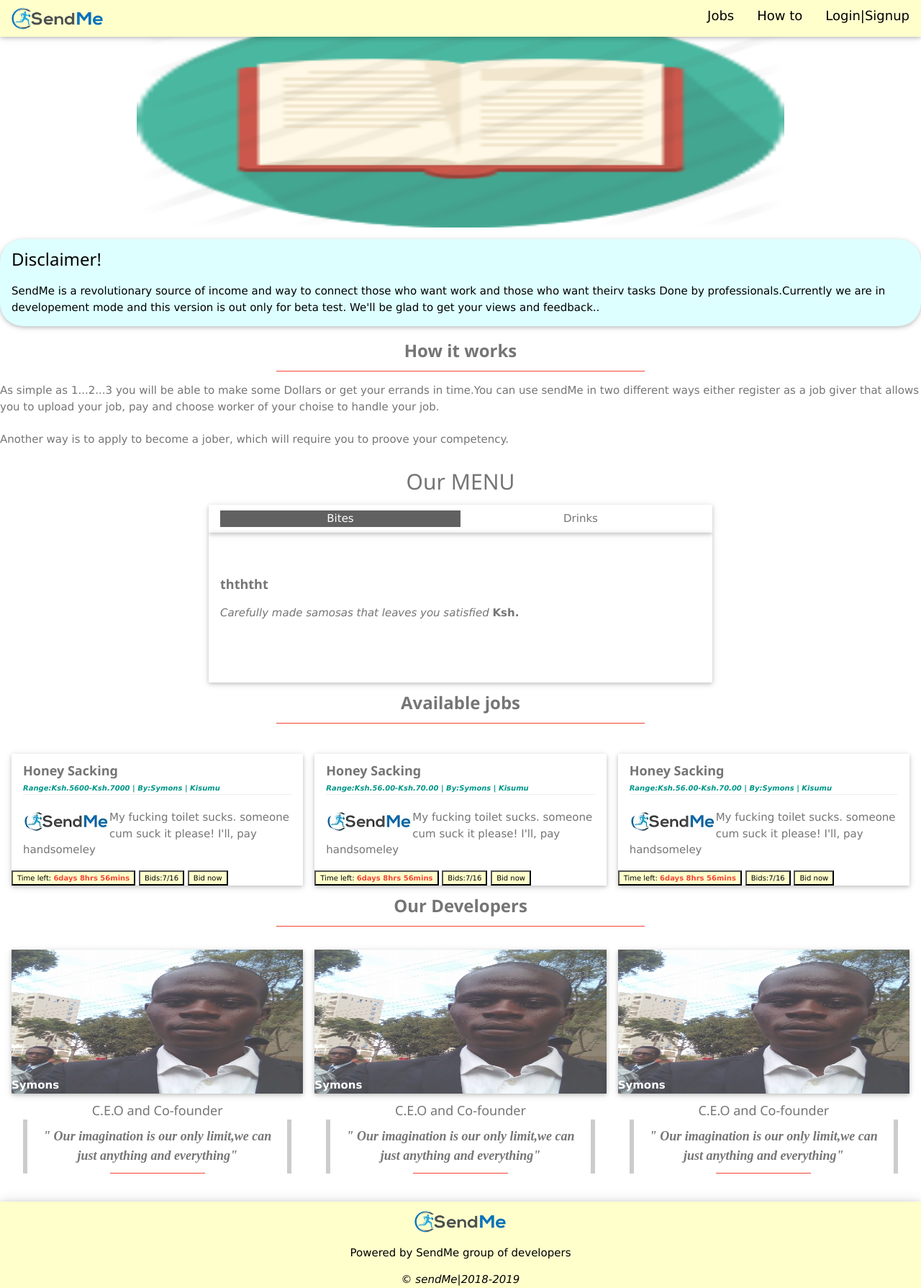
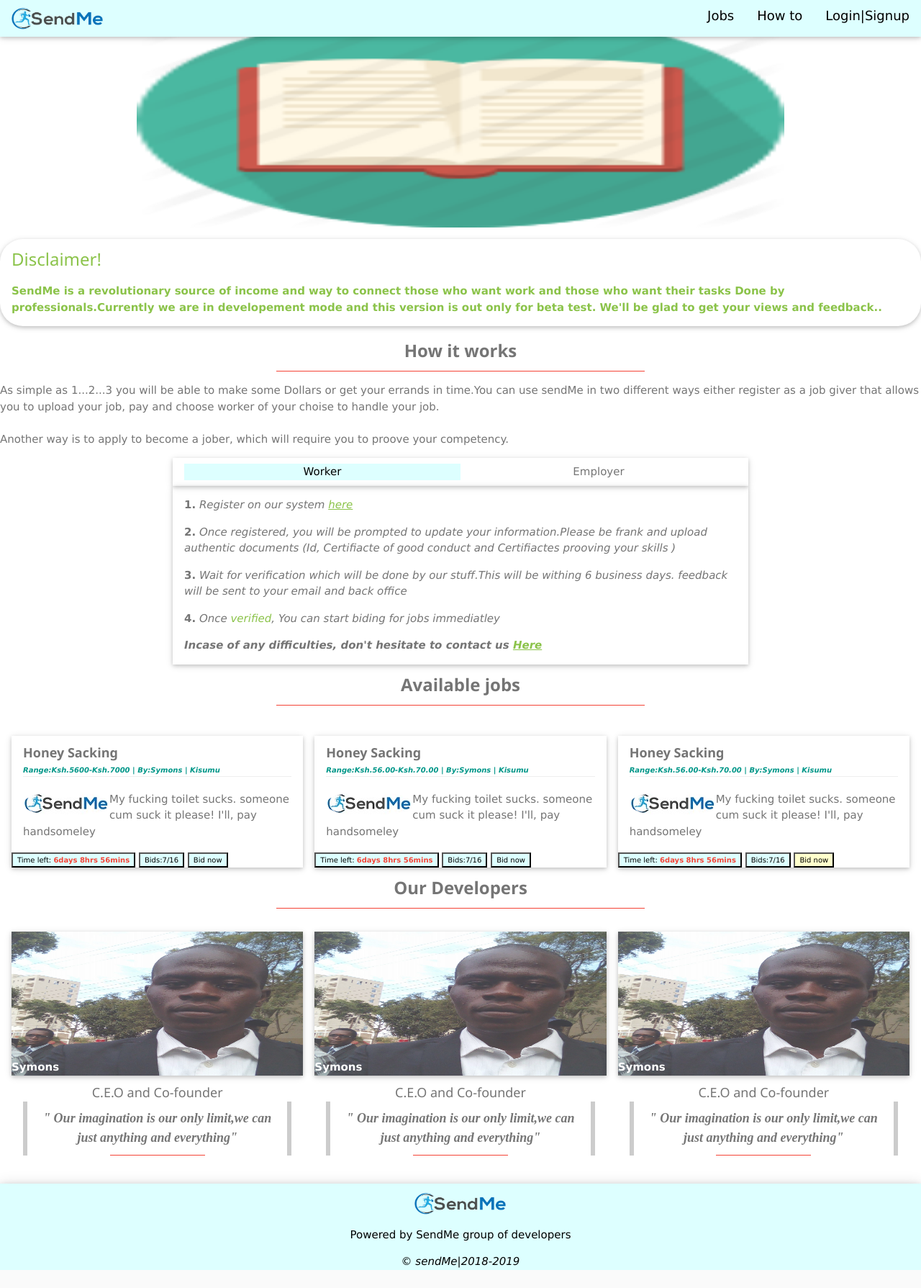
Before and after one commit to Symonss/sendMe, a Django app: page / in a window 1280 px wide. Shown: the whole page at 72% size. After the commit the page ends 1764 px from the top, so only its background shows below. Run offline with Django 3.2, Linux system fonts and the light colour scheme.

Commit message:
most parts done

```diff
--- a/coreapp/templates/coreapp/home.html
+++ b/coreapp/templates/coreapp/home.html
@@ -14,7 +14,7 @@
 </style>
 <body class="w3-text-grey">
 
-  <div class="w3-bar w3-top w3-large w3-pale-yellow w3-card-2 w3-left-align">
+  <div class="w3-bar w3-top w3-large w3-pale-blue w3-card-2 w3-left-align">
     <a class="w3-hide-medium w3-hide-large w3-bar-item w3-button
     w3-opennav w3-right" href="javascript:void(0);" onclick="myFunction()">☰</a>
     <a class="w3-bar-item w3-buttn  " href="#">
@@ -25,7 +25,7 @@
   </div>
 
   <div id="demo" class="w3-hide w3-hide-large  w3-hide-medium">
-    <div class="w3-bar-block  w3-left-align w3-large w3-pale-yellow">
+    <div class="w3-bar-block  w3-left-align w3-large w3-pale-blue">
       <a class="w3-bar-item w3-buttn  " href="#">
         <img src="{% static 'images/logo35.png'%}" style="width:129px;height:35px"alt="logo"></a>
       <a class=" w3-bar-item w3-button"href="#">Jobs</a>
@@ -40,13 +40,13 @@
     <img class="mySlides" src="{% static 'images/Owl-Book-128.png'%}" style="width:100%;height:300px">
   </div>
 
-  <div class="w3-panel w3-pale-blue w3-card w3-round-xxlarge">
+  <div class="w3-panel w3-text-light-green w3-card w3-round-xxlarge">
     <h3>Disclaimer!</h3>
-    <p> SendMe is a revolutionary source of income and way to connect those who
-        want work and those who want theirv tasks Done
+    <p><b> SendMe is a revolutionary source of income and way to connect those who
+        want work and those who want their tasks Done
         by professionals.Currently we are in developement mode and this version
          is out only for beta test. We'll be glad to
-        get your views and feedback..</p>
+        get your views and feedback..</b></p>
   </div>
 
   <h3 class="w3-center"><b>How it works</b></h3>
@@ -64,30 +64,38 @@
   <section>
      <!-- Menu Container -->
      <div class="w3-container" id="menu">
-       <div class="w3-content" style="max-width:700px">
-
-         <h2 class="w3-center">Our MENU</h2>
+       <div class="w3-content" style="max-width:800px">
 
          <div class="w3-row w3-center w3-card w3-padding">
            <a href="javascript:void(0)" onclick="openMenu(event, 'Eat');" id="myLink">
-             <div class="w3-col s6 tablink">Bites</div>
+             <div class="w3-col s6 tablink">Worker</div>
            </a>
            <a href="javascript:void(0)" onclick="openMenu(event, 'Drinks');">
-             <div class="w3-col s6 tablink">Drinks</div>
+             <div class="w3-col s6 tablink">Employer</div>
            </a>
          </div>
 
-         <div id="Eat" class="w3-container menu w3-padding-48 w3-card">
+         <div id="Eat" class="w3-container menu w3-paddng-48 w3-card">
 
-           <h5><b>thththt</b></h5>
-           <p class="w3-text-grey"><i>Carefully made samosas that leaves you satisfied</i> <span><b>Ksh.{{bite.price}}</b></span></p><br>
 
+           <p class=""><b>1.</b><i> Register on our system <a href="#" class="w3-text-light-green"> here </a> </i></p>
+            <p class=""><b>2.</b><i> Once registered, you will be prompted to update your information.Please be frank and upload
+            authentic documents (Id, Certifiacte of good conduct and Certifiactes prooving your skills ) </i></p>
+
+            <p class=""><b>3.</b><i> Wait for verification which will be done by our stuff.This will be withing 6 business days.
+              feedback will be sent to your email and back office</i></p>
+
+             <p class=""><b>4.</b><i> Once <span class="w3-text-light-green">verified</span>, You can start biding for jobs immediatley</i></p>
+
+              <p class=""><b><i> Incase of any difficulties, don't hesitate to contact us <a class="w3-text-light-green" href="#">Here</a> </i></b></p>
          </div>
 
-         <div id="Drinks" class="w3-container menu w3-padding-28 w3-card">
-           <h5></h5>
-           <p class="w3-text-grey"><b>1</b>. <i>naturally made.........................@ </i><span><b>Ksh.</b></span> </p><br>
-
+         <div id="Drinks" class="w3-container menu w3-padding-18 w3-card">
+           <i>Nothing much for you</i>
+           <p class=""><b>1.</b><i> Register on our system  <a class="w3-text-light-green" href="#">Here</a> </i></p>
+           <p class=""><b>2.</b><i> Once registered you'll be prompeted to update your prifie(contact)</i></p>
+           <p class=""><b>3.</b><i> You are can post your task immediatley after succesfull registration</i></p>
+           <p class=""><b><i> Incase of any difficulties, don't hesitate to contact us <a class="w3-text-light-green" href="#">Here</a> </i></b></p>
          </div>
        </div>
      </div>
@@ -113,11 +121,11 @@
            please! I'll, pay handsomeley </p>
       </div>
 
-      <button style="font-size:10px" class="w3-btn-block w3-hide-small w3-pale-yellow">
+      <button style="font-size:10px" class="w3-btn-block w3-hide-small w3-pale-blue">
         Time left: <span class="w3-text-red "><b>6days 8hrs 56mins</b></span> </button>
-        <button style="font-size:10px" class="w3-btn-block w3-pale-yellow w3-hide-large w3-hide-medium">Available</button>
-      <button style="font-size:10px" class="w3-btn-block w3-pale-yellow">Bids:7/16</button>
-      <button style="font-size:10px" class="w3-btn-block w3-pale-yellow">Bid now</button>
+        <button style="font-size:10px" class="w3-btn-block w3-pale-blue w3-hide-large w3-hide-medium">Available</button>
+      <button style="font-size:10px" class="w3-btn-block w3-pale-blue">Bids:7/16</button>
+      <button style="font-size:10px" class="w3-btn-block w3-pale-blue">Bid now</button>
       </div>
     </div>
 
@@ -133,10 +141,10 @@
          please! I'll, pay handsomeley </p>
     </div>
 
-    <button style="font-size:10px" class="w3-btn-block w3-pale-yellow">
+    <button style="font-size:10px" class="w3-btn-block w3-pale-blue">
       Time left: <span class="w3-text-red"><b>6days 8hrs 56mins</b></span> </button>
-    <button style="font-size:10px" class="w3-btn-block w3-pale-yellow">Bids:7/16</button>
-    <button style="font-size:10px" class="w3-btn-block w3-pale-yellow">Bid now</button>
+    <button style="font-size:10px" class="w3-btn-block w3-pale-blue">Bids:7/16</button>
+    <button style="font-size:10px" class="w3-btn-block w3-pale-blue">Bid now</button>
     </div>
   </div>
 
@@ -152,9 +160,9 @@
          please! I'll, pay handsomeley </p>
     </div>
 
-    <button style="font-size:10px" class="w3-btn-block w3-pale-yellow">
+    <button style="font-size:10px" class="w3-btn-block w3-pale-blue">
       Time left: <span class="w3-text-red"><b>6days 8hrs 56mins</b></span> </button>
-    <button style="font-size:10px" class="w3-btn-block w3-pale-yellow">Bids:7/16</button>
+    <button style="font-size:10px" class="w3-btn-block w3-pale-blue">Bids:7/16</button>
     <button style="font-size:10px" class="w3-btn-block w3-pale-yellow">Bid now</button>
     </div>
   </div>
@@ -226,7 +234,7 @@
 <br >
 </div>
 <!-- footer begins here -->
-<footer class="w3-container w3-pale-yellow w3-card-4 w3-center w3-teal">
+<footer class="w3-container w3-pale-blue w3-card-4 w3-center w3-teal">
   <h5><img src="{% static 'images/logo35.png'%}" style="width:129px;height:35px"alt="logo"></h5>
   <p>Powered by SendMe group of developers</p>
   <i> &copy sendMe|2018-2019</i>
@@ -267,10 +275,10 @@ function carousel() {
           }
           tablinks = document.getElementsByClassName("tablink");
           for (i = 0; i < x.length; i++) {
-            tablinks[i].className = tablinks[i].className.replace(" w3-dark-grey", "");
+            tablinks[i].className = tablinks[i].className.replace(" w3-pale-blue", "");
           }
           document.getElementById(menuName).style.display = "block";
-          evt.currentTarget.firstElementChild.className += " w3-dark-grey";
+          evt.currentTarget.firstElementChild.className += " w3-pale-blue";
         }
         document.getElementById("myLink").click();
         </script>
```
